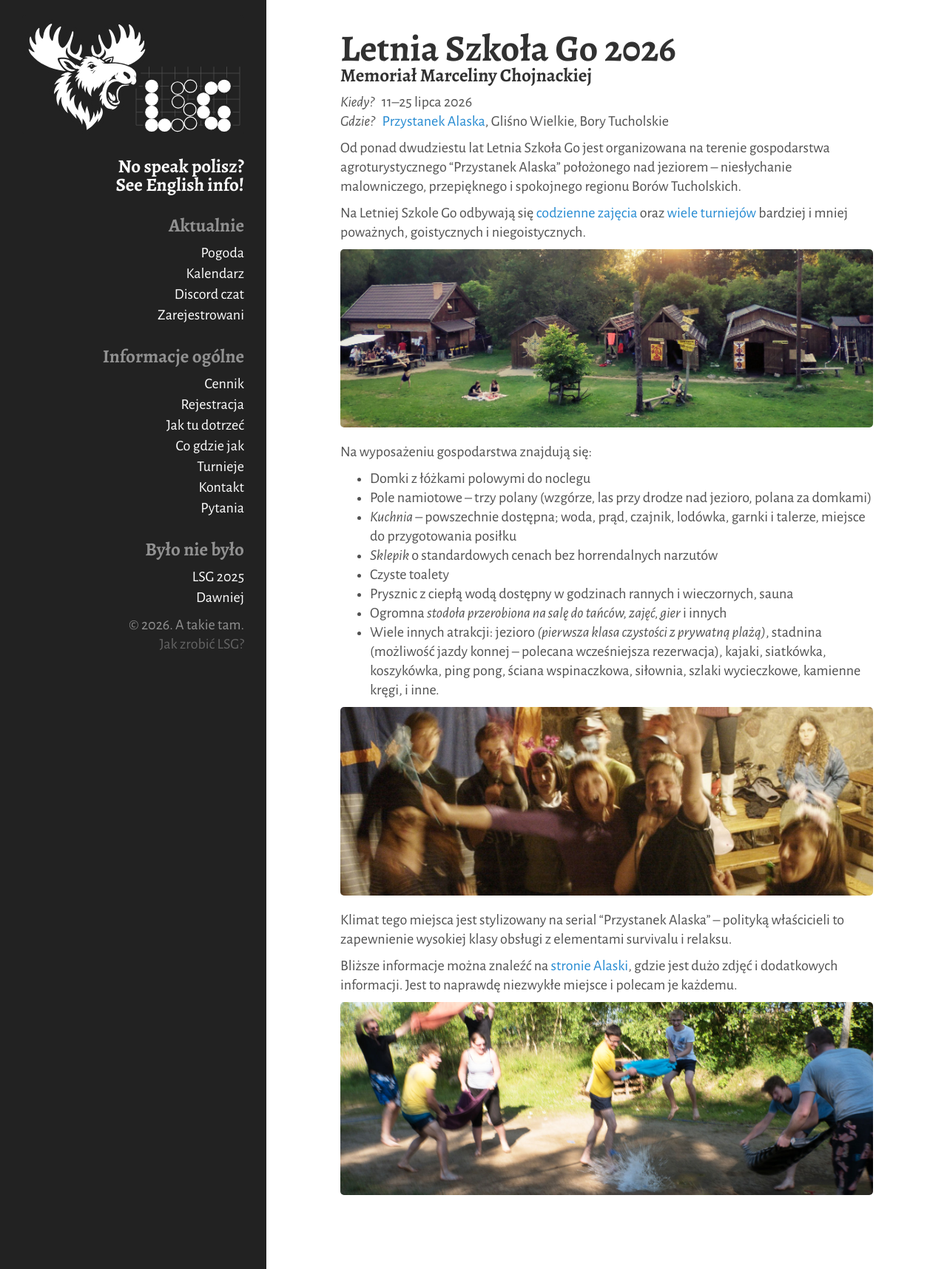
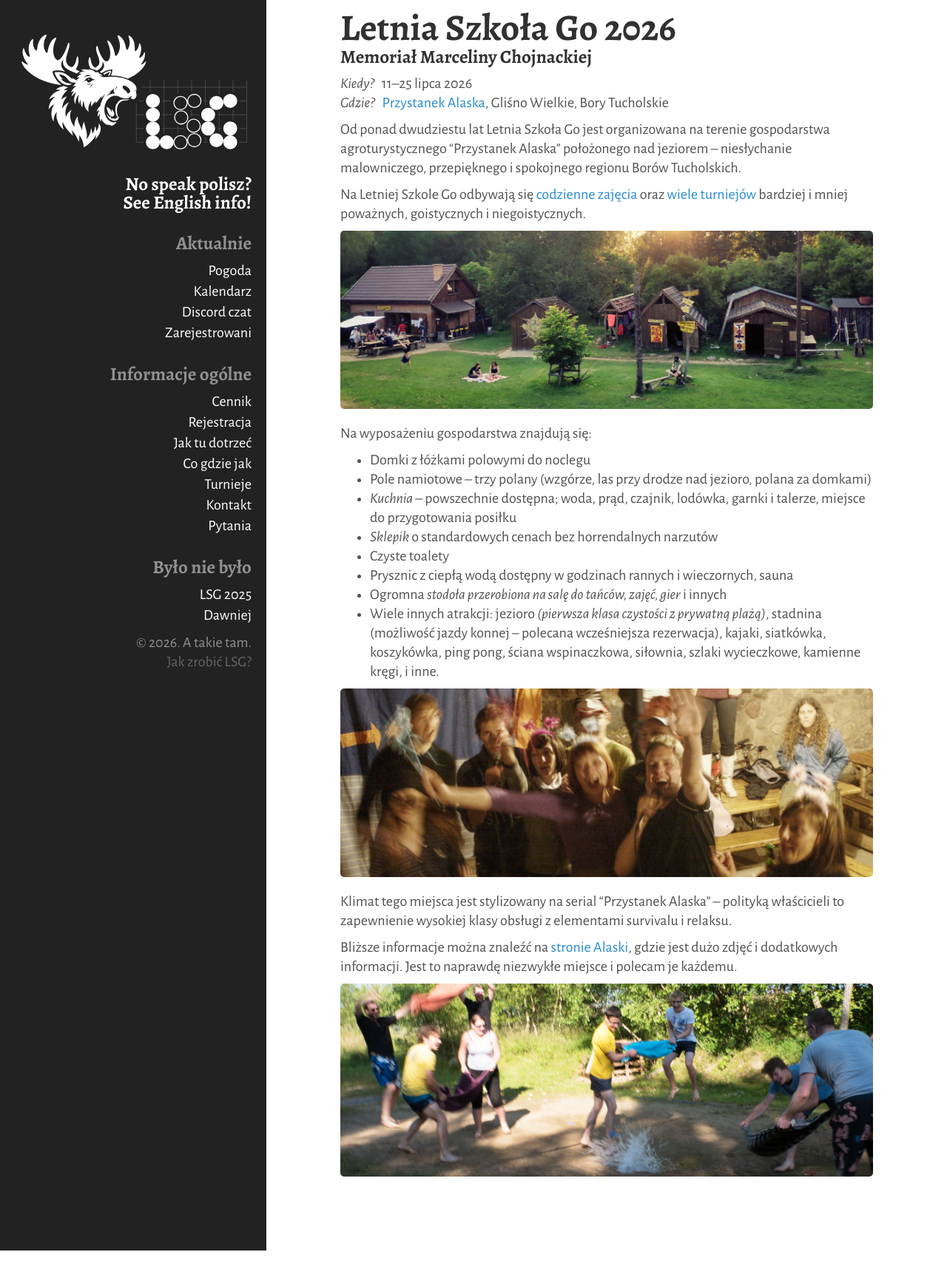
Before and after one commit to tasuki/lsg, a Jekyll site: the page built from _pages/index.md, in a window 1280 px wide. Shown: the whole page at 74% size. Built offline with Jekyll 4.4.1, drawn with Linux system fonts in a browser that asks for light colours; after the commit the page ends 1691 px from its top, so only the background shows below that.

Commit message:
Show whole logo on mobile and realign things a little

```diff
--- a/public/css/lsg.css
+++ b/public/css/lsg.css
@@ -6,17 +6,18 @@ h1, h2, h3, .sidebar h1, .sidebar h2, .sidebar h3 {
   font-family: "Alegreya", serif;
   font-weight: 700;
   line-height: 1;
+  margin-bottom: .5rem;
 }
-h1 { font-size: 2.5rem; margin: 0; }
+h1 { font-size: 2.5rem; line-height: 0.7; }
 h2 { font-size: 2rem; margin-top: 2rem; }
-h1 + h3 { margin-top: 0rem; }
+h1 + h3 { margin-top: .5rem; }
 p, ul, ol, dl { margin-bottom: .5rem; }
 
-.sidebar { background-color: #222; padding: 20px 10px; }
+.sidebar { background-color: #222; padding: 0px; }
 .sidebar h3 { margin-top: 1.5rem; }
 .sidebar a.howto { color: rgba(255,255,255,.3); }
 .sidebar-nav-item { line-height: 1.4; }
-.content { padding-top: 2rem; overflow-x: auto; }
+.content { padding-top: 1rem; overflow-x: auto; }
 .content > :first-child { margin-top: 0 !important; }
 table { font-variant-numeric: lining-nums tabular-nums; }
 th, td { text-align: left; }
@@ -83,9 +84,10 @@ table.cal .other { background-color: #CFE2F3; }
   #menu-toggle:checked ~ #hamburger #line1 { transform: rotate(45deg); }
   #menu-toggle:checked ~ #hamburger #line2 { transform: scaleX(0); }
   #menu-toggle:checked ~ #hamburger #line3 { transform: rotate(-45deg); }
-  .sidebar { text-align: left; }
-  .sidebar h1 { padding-right: 2.5rem; margin-bottom: 0; overflow: hidden; }
-  .sidebar h1 img { height: 7rem; margin: -3.5rem 0 0 -7rem; }
+  .sidebar { text-align: left; padding-bottom: 5px; }
+  .sidebar h1 { padding-right: 50px; margin: 0; line-height: 0; overflow: hidden; }
+  .sidebar h1 a { display: inline-block; max-width: 100%; }
+  .sidebar h1 img { display: block; height: 5rem; width: auto; max-width: 100%; margin: 0; }
   .sidebar nav { display: none; }
   #menu-toggle:checked ~ nav { display: block; }
 }
```
